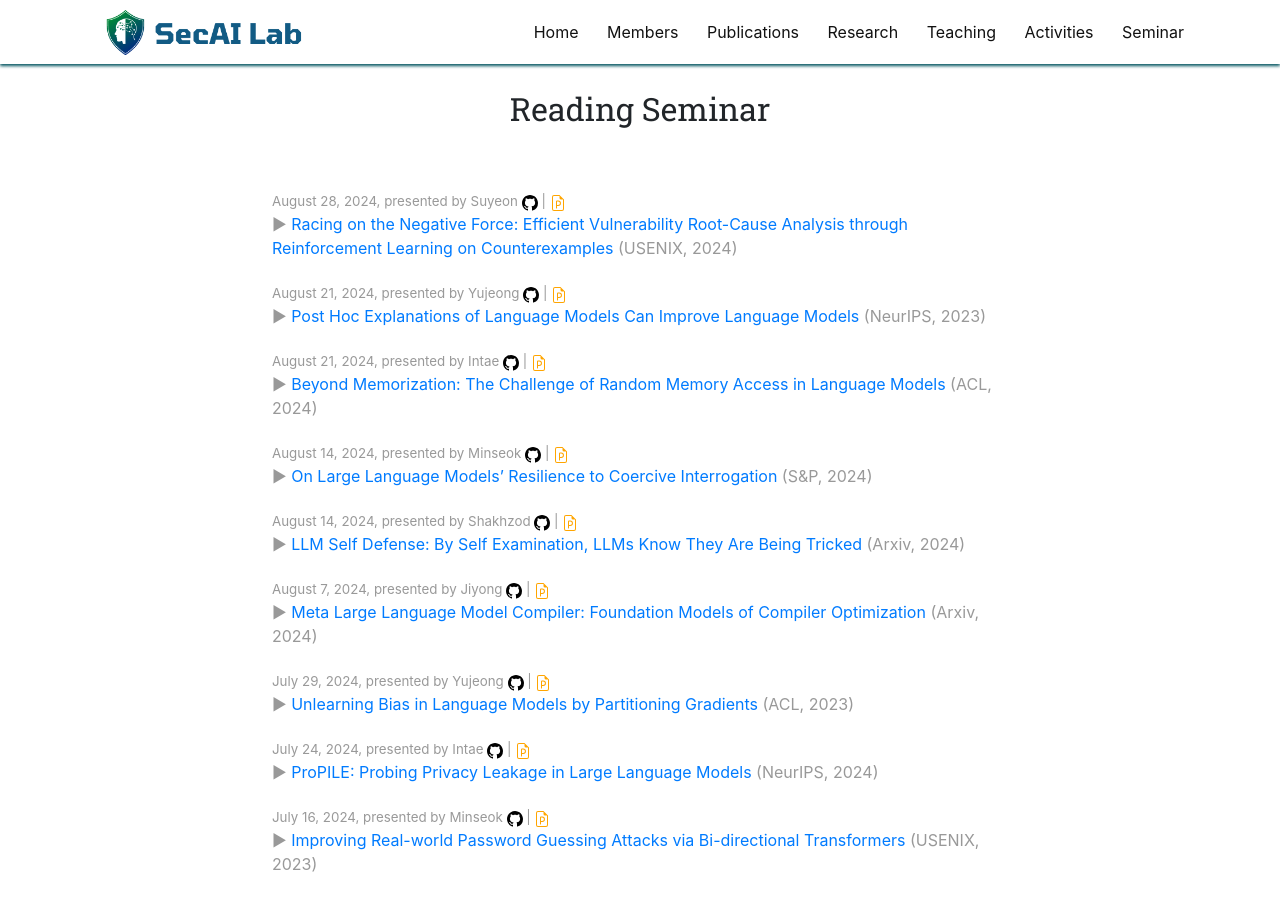
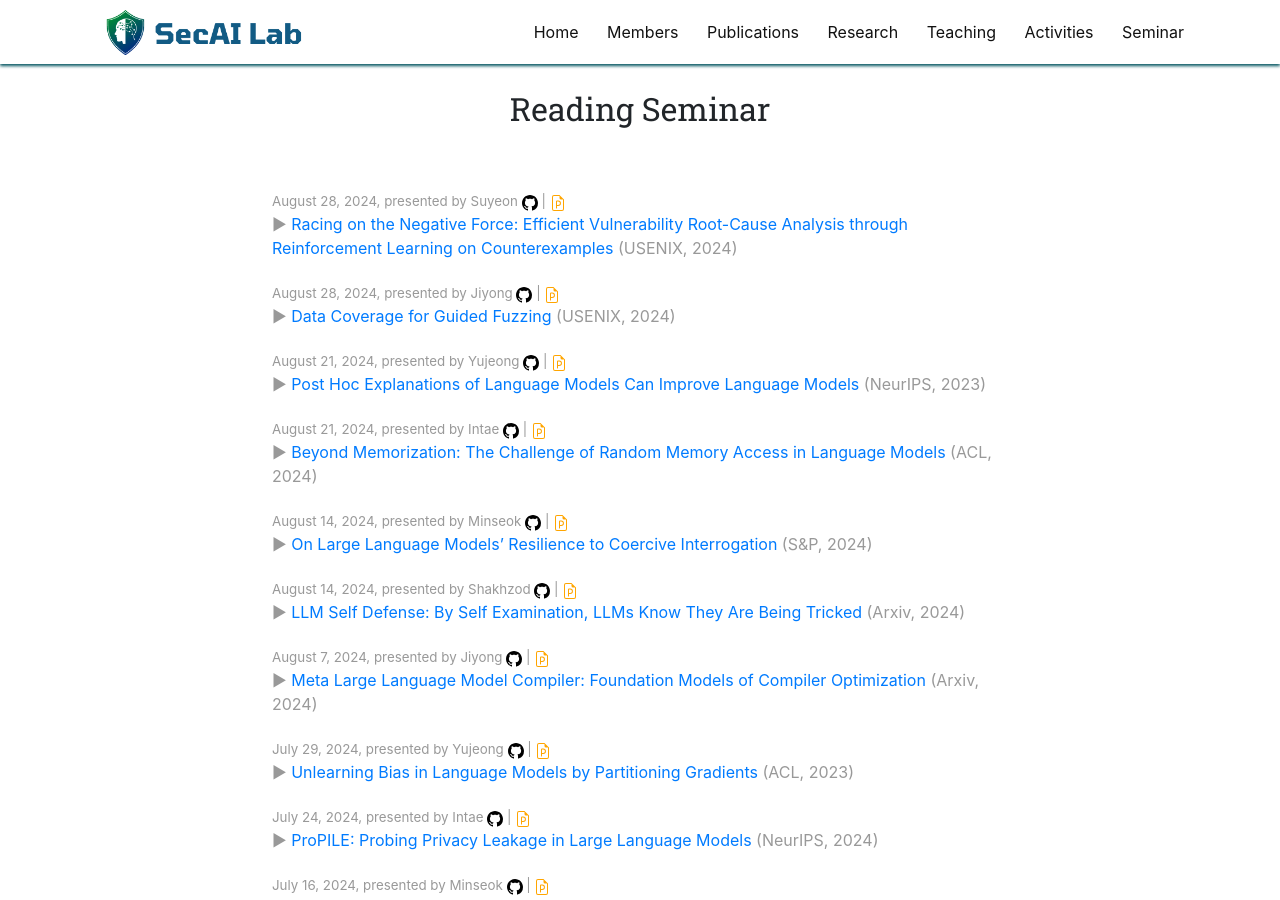
Before and after one commit to SecAI-Lab/secai-lab.github.io, a Jekyll site: the page built from pages/seminar.md, in a window 1280 px wide and 900 px high. Built offline with Jekyll 4.4.1, drawn with Linux system fonts in a browser that asks for light colours; nearby versions of some CDN libraries; some of the changed lines change nothing that is shown.

Commit message:
Update readings.yml

```diff
--- a/_data/readings.yml
+++ b/_data/readings.yml
@@ -3,6 +3,16 @@
   ppt_link: "https://docs.google.com/presentation/d/1l2Tb8lClYwJTgiKJELEmXUCT36a3PE-t/edit?usp=sharing&ouid=112194344922196039599&rtpof=true&sd=true"
   code_link: "https://github.com/0xdd96/Racing-code/tree/master"
   presenter: Suyeon
+  conference: USENIX
+  date: 2024.08.28
+  pub_year: 2024
+  discussion: "(Discussion) This paper presents RACING, a novel approach for efficient root cause analysis (RCA) in fuzzing. By leveraging counterexamples and reinforcement learning, RACING intelligently guides the fuzzing process to quickly identify the root cause of crashes. The experimental results demonstrate that RACING significantly outperforms the state-of-the-art technique, Aurora, in terms of both speed and accuracy. This work holds significant implications for improving the efficiency and effectiveness of vulnerability detection and analysis in software. However, limitations exist, such as the reliance on source code and the lack of support for compound predicates, which offer avenues for future research. Overall, RACING represents a promising advancement in automated RCA for fuzzing, with the potential to significantly impact the field of software security."
+
+- title: "Data Coverage for Guided Fuzzing"
+  link: "https://www.usenix.org/system/files/usenixsecurity24-wang-mingzhe.pdf"
+  ppt_link: ""
+  code_link: ""
+  presenter: Jiyong
   conference: USENIX
   date: 2024.08.28
   pub_year: 2024
```
